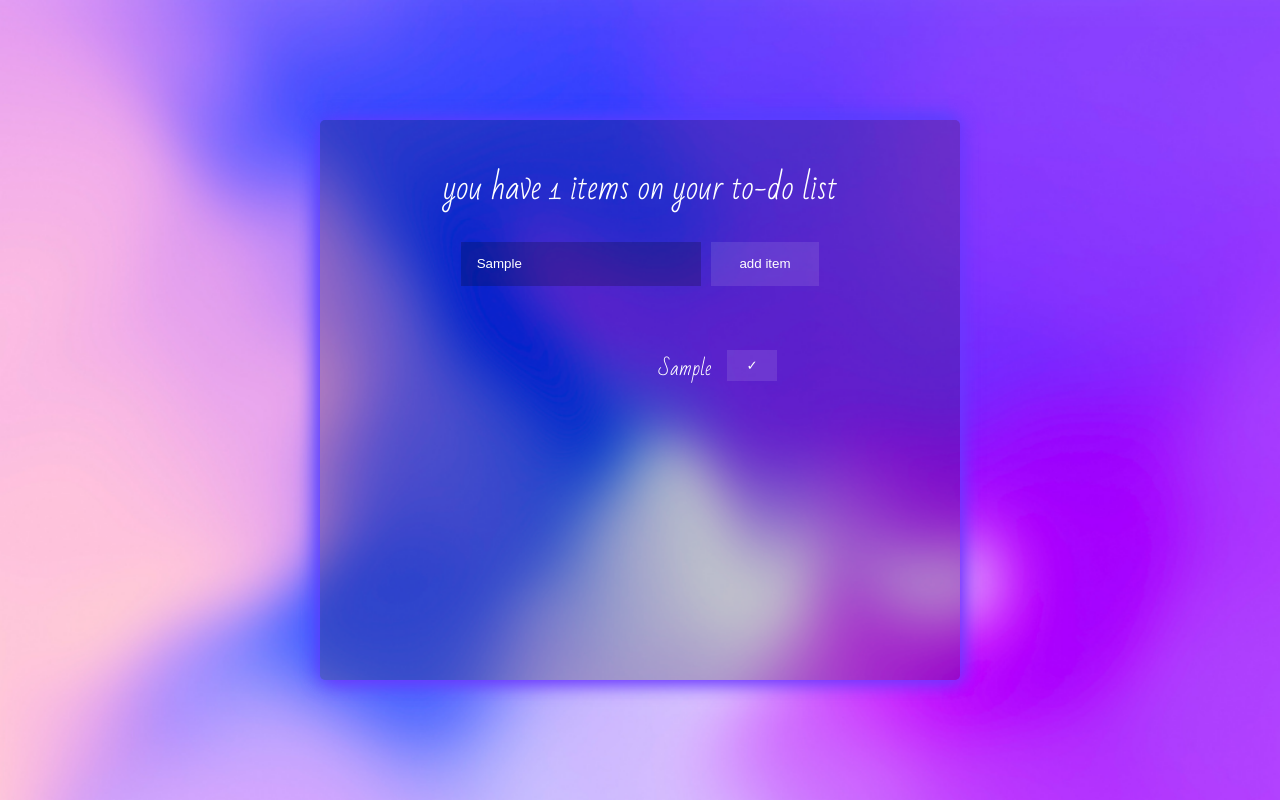
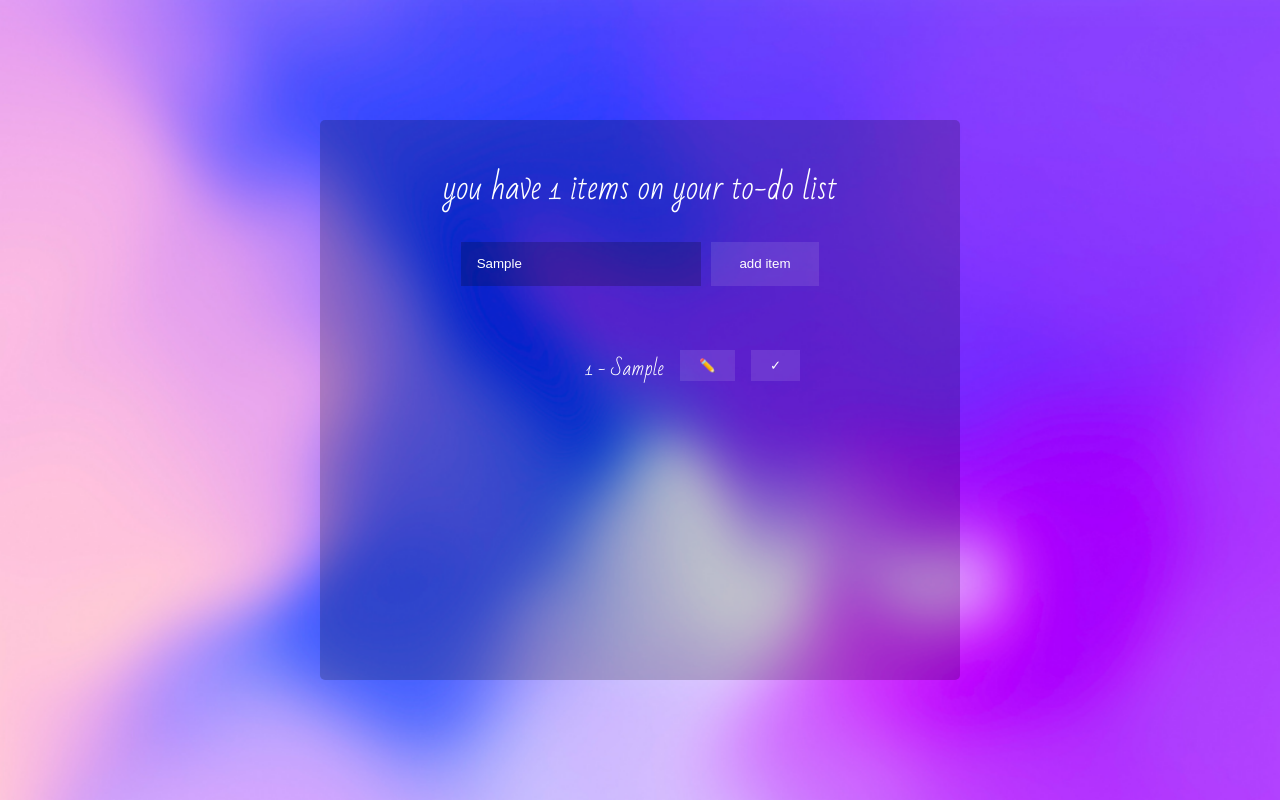
Before and after one commit to justkakai/to-do-app, a React (Create React App) app: page / in a window 1280 px wide. Both pictures are taken after typing "Sample" into the empty fields and a click on the button "add item". Built offline with nearby package versions, Linux system fonts and the light colour scheme; the HTML template or start-up script is replaced by a standard one.

Commit message:
more styling

```diff
--- a/public/index.html
+++ b/public/index.html
@@ -26,6 +26,7 @@
   <!-- <link rel="preconnect" href="https://fonts.googleapis.com">
   <link rel="preconnect" href="https://fonts.gstatic.com" crossorigin>
   <link href="https://fonts.googleapis.com/css2?family=Plus+Jakarta+Sans:wght@300;400&display=swap" rel="stylesheet"> -->
+  <script src="https://kit.fontawesome.com/0001ab6e26.js" crossorigin="anonymous"></script>
 </head>
 
 <body>
--- a/src/App.css
+++ b/src/App.css
@@ -11,8 +11,8 @@
   margin: 0 auto;
   border-radius: 5px;
   background: rgba(0, 0, 0, 0.2);
-  box-shadow: 3px 3px 20px #7732ff,
-    -3px -3px 20px #3b4aff;
+  box-shadow: 0px 0px 0px #7732ff,
+    -0px -0px 0px #3b4aff;
 }
 
 ::-webkit-scrollbar {
@@ -24,7 +24,10 @@
 }
 
 ::-webkit-scrollbar-thumb {
-  background: #960edf;
+  /* background: rgb(64, 71, 254);
+  background: linear-gradient(248deg, rgba(64, 71, 254, 1) 3%, rgba(180, 40, 254, 1) 100%); */
+  background: rgb(64, 108, 254);
+  background: linear-gradient(248deg, rgba(64, 108, 254, 1) 3%, rgba(180, 40, 254, 1) 100%);
 }
 
 h1 {
@@ -59,18 +62,21 @@ button:active {
 }
 
 .input-container input {
+  /* font-family: 'Archivo Black', sans-serif; */
   color: white;
   width: 15rem;
   border: none;
   outline: none;
   padding-left: 1rem;
   background: rgba(0, 0, 0, 0.2);
-  /* box-shadow: 0px 0px 1px rgb(235, 232, 236),
-    -0px -0px 1px rgb(211, 117, 176); */
 }
 
 .input-container button {
   background: rgba(255, 255, 255, 0.1);
+}
+
+.input-container button:hover {
+  background: rgba(255, 255, 255, 0.2);
 }
 
 .toDoItem {
@@ -83,7 +89,7 @@ button:active {
   font-family: 'Bad Script', cursive;
   display: flex;
   justify-content: flex-end;
-  width: 13rem;
+  width: 11.5rem;
   font-weight: 400;
   font-size: 1.2rem;
   color: white;
@@ -92,12 +98,20 @@ button:active {
 .toDoItem button {
   margin-bottom: 1rem;
   padding: 0.5rem 1.2rem;
-  /* box-shadow: 0px 0px 1px rgb(235, 232, 236),
-    -0px -0px 1px rgb(211, 117, 176); */
-    background: rgba(255, 255, 255, 0.1);
+  background: rgba(255, 255, 255, 0.1);
+}
+
+.toDoItem button:hover {
+  background: rgba(255, 255, 255, 0.2);
+}
+
+.toDoItem button:active {
+  box-shadow: 0px 0px 2px rgb(235, 232, 236),
+    -0px -0px 2px rgb(211, 117, 176);
 }
 
 .listing {
   overflow-y: auto;
   padding: 1rem;
+  /* border: 2px solid wheat; */
 }
--- a/src/App.js
+++ b/src/App.js
@@ -17,6 +17,11 @@ function App() {
     setArrayItem([...theArray]);
   }
 
+  const editItem = function(item) {
+    theArray.splice(theArray.indexOf(item), 1, <input type="text" value={item}></input>);
+    setArrayItem([...theArray]);
+  }
+
   return (
     <div className="App">
       <h1>you have {theArray.length} items on your to-do list</h1>
@@ -25,10 +30,11 @@ function App() {
         <button onClick={() => setArrayItem([...theArray, inputToAdd])}>add item</button>
       </div>
       <ul className='listing'>
-        {theArray.map(item => {
+        {theArray.map((item, index) => {
           return (
             <div className='toDoItem'>
-              <li className="arrayItems">{item}</li>
+              <li className="arrayItems">{index + 1} - {item}</li>
+              <button>✏️</button>
               <button onClick={() => {removeItem(item)}}>✓</button>
             </div>
           )
```
